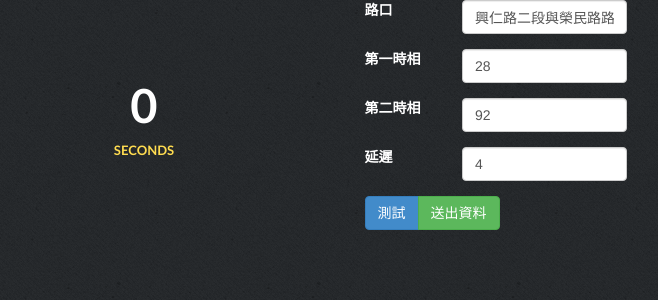
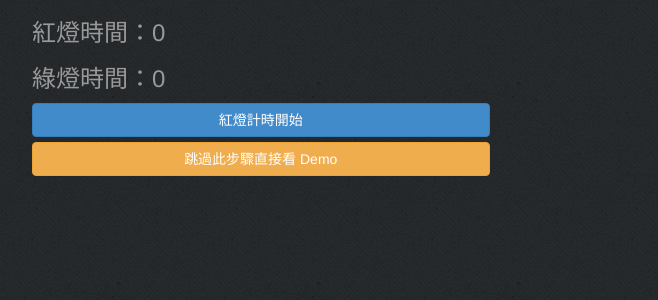
Before and after one commit to zackexplosion/trafficLight, a PHP site: page / in a window 1280 px wide. Shown: the top 300 px of the page, without its empty margins (38-696 px from the left). Run offline with PHP 8.4, Linux system fonts and the light colour scheme.

Commit message:
加上計時產生數據的頁面

```diff
--- a/index.php
+++ b/index.php
@@ -14,14 +14,24 @@
     <body>
         <div class="container">
             <div class="row">
+            <div id="step1" class="col-md-5">
+                <h3 id="red-info" class="text-muted">紅燈時間：<span id="red-measure-second">0</span></h3>
+                <h3 id="green-info" class="text-muted">綠燈時間：<span id="green-measure-second">0</span></h3>
+                <button id="red-measure-start" class="btn btn-primary btn-block">紅燈計時開始</button>
+                <button id="green-measure-start" class="btn btn-primary btn-block" style="display:none">綠燈計時開始</button>
+                <button id="measure-stop" class="btn btn-primary btn-block" style="display:none">計時結束</button>
+                <button id="skip" class="btn btn-warning btn-block">跳過此步驟直接看 Demo</button>
+            </div>
+            <div id="step2" style="display:none;">
                 <div class="clock col-sm-3" id="light1">
                     <canvas id="canvas_seconds" width="188" height="188"></canvas>
                     <div class="text">
                         <p class="val" id="light1val">0</p>
-                        <p class="type_seconds">Seconds</p>
+                        <p class="type_seconds">剩餘秒數</p>
                     </div>
                 </div>
                 <div class="col-sm-6">
+                    <h3 class="text-muted">實地測試</h3>
                     <form class="form-horizontal" id="add-form">
                       <div class="form-group">
                         <label class="col-sm-2" for="timer1">路口</label>
@@ -30,13 +40,13 @@
                         </div>
                       </div>
                       <div class="form-group">
-                        <label class="col-sm-2" for="timer1">第一時相</label>
+                        <label class="col-sm-2" for="timer1">綠燈加黃燈長度</label>
                         <div class="col-sm-4">
                             <input type="number" class="form-control" name="green_phase" id="green_phase" placeholder="綠燈時間" value="28">
                         </div>
                       </div>
                       <div class="form-group">
-                        <label class="col-sm-2" for="timer2">第二時相</label>
+                        <label class="col-sm-2" for="timer2">紅燈長度</label>
                         <div class="col-sm-4">
                             <input type="number" class="form-control" name="red_phase" id="red_phase" placeholder="紅燈時間" value="92">
                         </div>
@@ -47,19 +57,24 @@
                             <input type="number" class="form-control" name="offset" id="offset" placeholder="延遲時間" value="4">
                         </div>
                       </div>
-                      <div class="btn-group">
-                          <a class="btn btn-primary" id="start1">測試</a>
-                          <a class="btn btn-success" id="confirm">送出資料</a>
+                      <a class="btn btn-primary" id="test">測試</a>
+                      <div class="btn-group col-md-offset-1">
+                          <a class="btn btn-danger" id="back">回計時頁面</a>
+                          <a class="btn btn-success disabled" id="confirm">送出資料</a>
                       </div>
                     </form>
                 </div>
             </div>
+            </div>
         </div>
         <script type="text/javascript">
-            var light = null;
-            $('#start1').click(function(){
-                if (null !== light) {
-                    clearInterval(light);
+            var lightInterval = null;
+            var redMeasure = null;
+            var greenMeasure = null;
+            var period_start = null;
+            $('#test').click(function(){
+                if (null !== lightInterval) {
+                    clearInterval(lightInterval);
                 }
                 var red_phase = parseInt($('#red_phase').val());
                 var green_phase = parseInt($('#green_phase').val());
@@ -72,10 +87,48 @@
                 trafficLight.tl_start = Math.round((new Date(today.getFullYear(),today.getMonth(),today.getDate() - 1,7)).getTime()/1000);
                 console.log(trafficLight);
                 var display = $('#canvas_seconds').get(0);
-                light = setInterval(function(){countDown(trafficLight, display)}, 1000);
+                lightInterval = setInterval(function(){countDown(trafficLight, display)}, 1000);
             });
             $('#stop1').click(function(){
-                clearInterval(light);
+                clearInterval(lightInterval);
+            });
+            $('#red-measure-start').click(function(){
+                $('#red-measure-start').hide();
+                $('#green-measure-start').show();
+                var now = new Date();
+                period_start = Math.round(now.getTime() / 1000);
+                var begin = now.getTime()/1000;
+                redMeasure = setInterval(function(){$('#red-measure-second').text(Math.round((new Date()).getTime()/1000 - begin))},1000);
+            });
+            $('#green-measure-start').click(function(){
+                clearInterval(redMeasure);
+                $('#green-measure-start').hide();
+                $('#measure-stop').show();
+                var now = new Date();
+                var begin = now.getTime()/1000;
+                greenMeasure = setInterval(function(){$('#green-measure-second').text(Math.round((new Date()).getTime()/1000 - begin))},1000);
+            });
+            $('#measure-stop').click(function(){
+                clearInterval(greenMeasure);
+                var red_time = parseInt($('#red-measure-second').text());
+                var green_time = parseInt($('#green-measure-second').text());
+                today = new Date();
+                var tl_start = Math.round((new Date(today.getFullYear(),today.getMonth(),today.getDate() - 1,0)).getTime()/1000);
+                var period = red_time + green_time;
+                var offset = (period_start - tl_start) % period;
+                $('#red_phase').val(red_time);
+                $('#green_phase').val(green_time);
+                $('#offset').val(offset);
+                $('#step1').fadeOut(200);
+                $('#step2').fadeIn(200);
+            });
+            $('#skip').click(function(){
+                $('#step1').fadeOut(200);
+                $('#step2').fadeIn(200);
+            });
+            $('#back').click(function(){
+                $('#step2').fadeOut(200);
+                $('#step1').fadeIn(200);
             });
         </script>
     </body>
```
